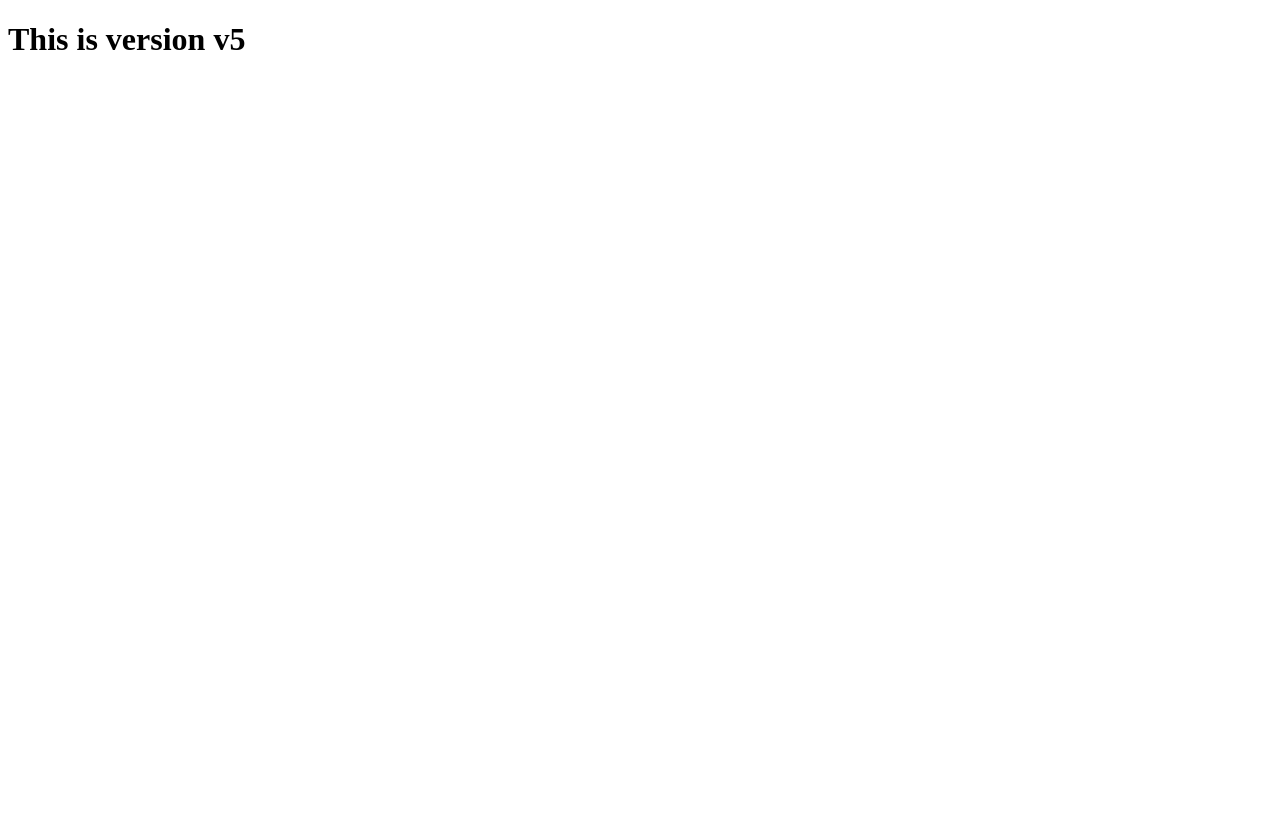
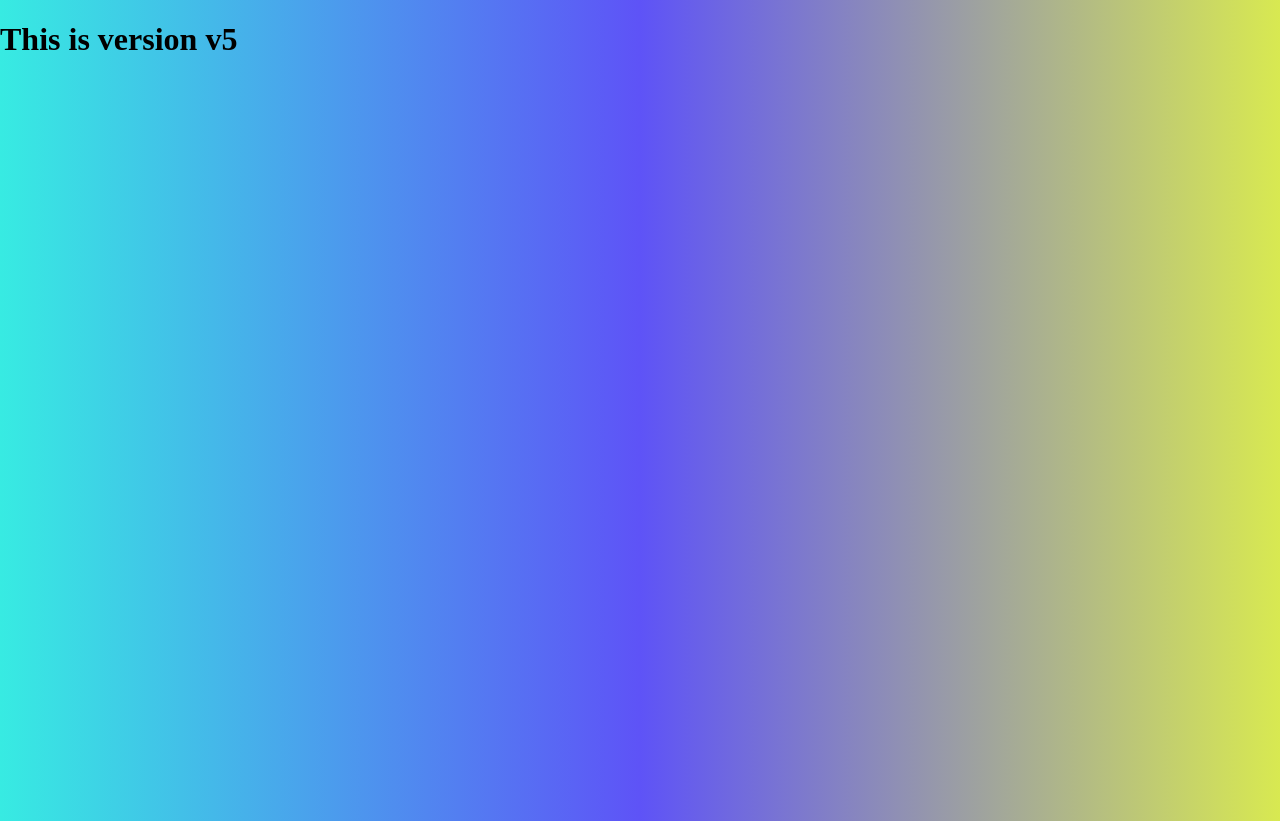
Before and after one commit to DWIJ-56/yt25gityt, a plain HTML site: page index.html in a window 1280 px wide. Before the commit the page ends 800 px from the top, so only its background shows below. Drawn offline with Linux system fonts and the light colour scheme.

Commit message:
added the design or colors in background

```diff
--- /dev/null
+++ b/color.css
@@ -0,0 +1,11 @@
+html, body {
+    height: 100%;
+    margin: 0;
+    padding: 0;
+}
+
+body {
+    background: linear-gradient(to right, #37ebe2, #5e53f7, #d8e951); /* Use your color variable or a hex code, e.g., #f8f9fa */
+    min-height: 100vh;
+    width: 100vw;
+}
--- a/index.html
+++ b/index.html
@@ -3,6 +3,7 @@
 <head>
     <meta charset="UTF-8">
     <meta name="viewport" content="width=device-width, initial-scale=1.0">
+    <link rel="stylesheet" href="color.css">
     <title>Document</title>
 </head>
 <body>
```
